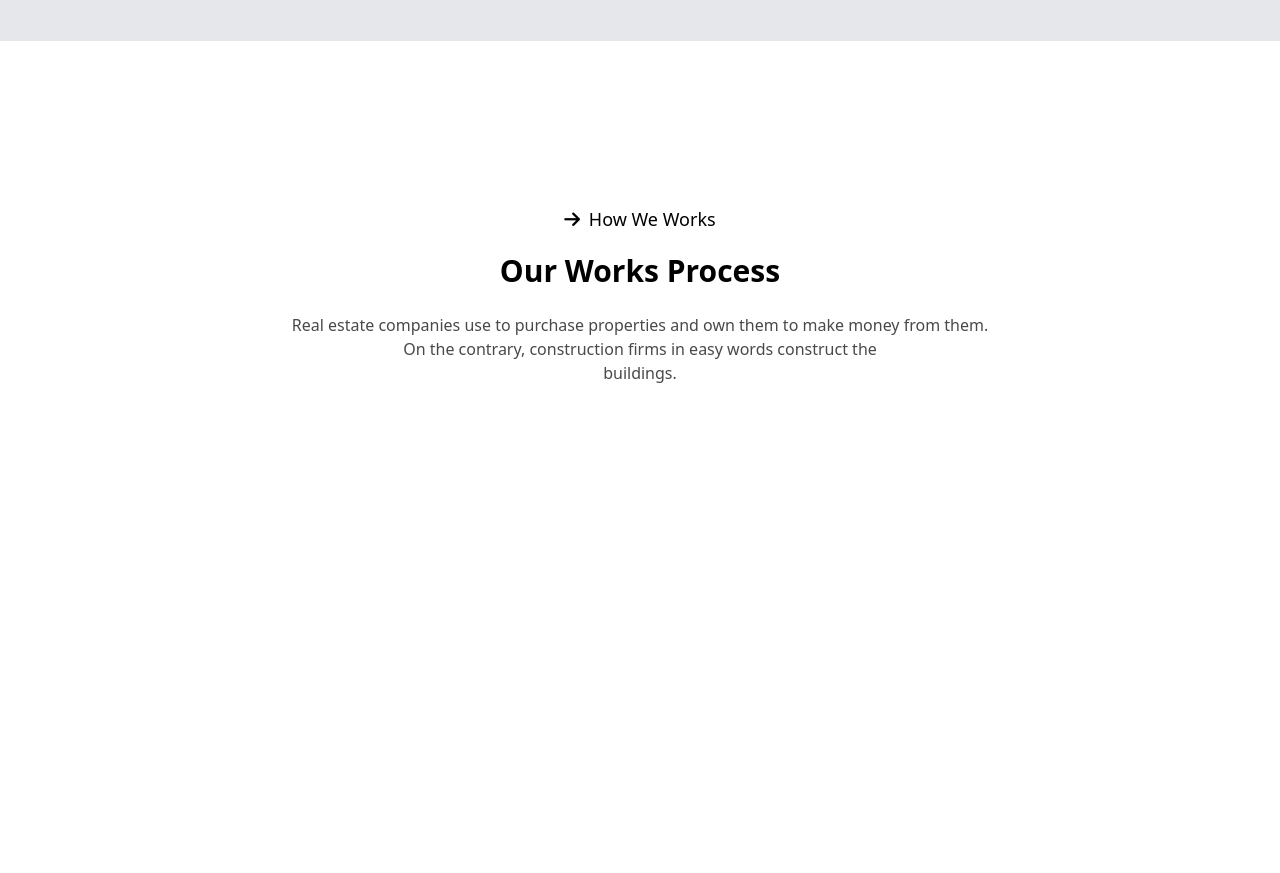
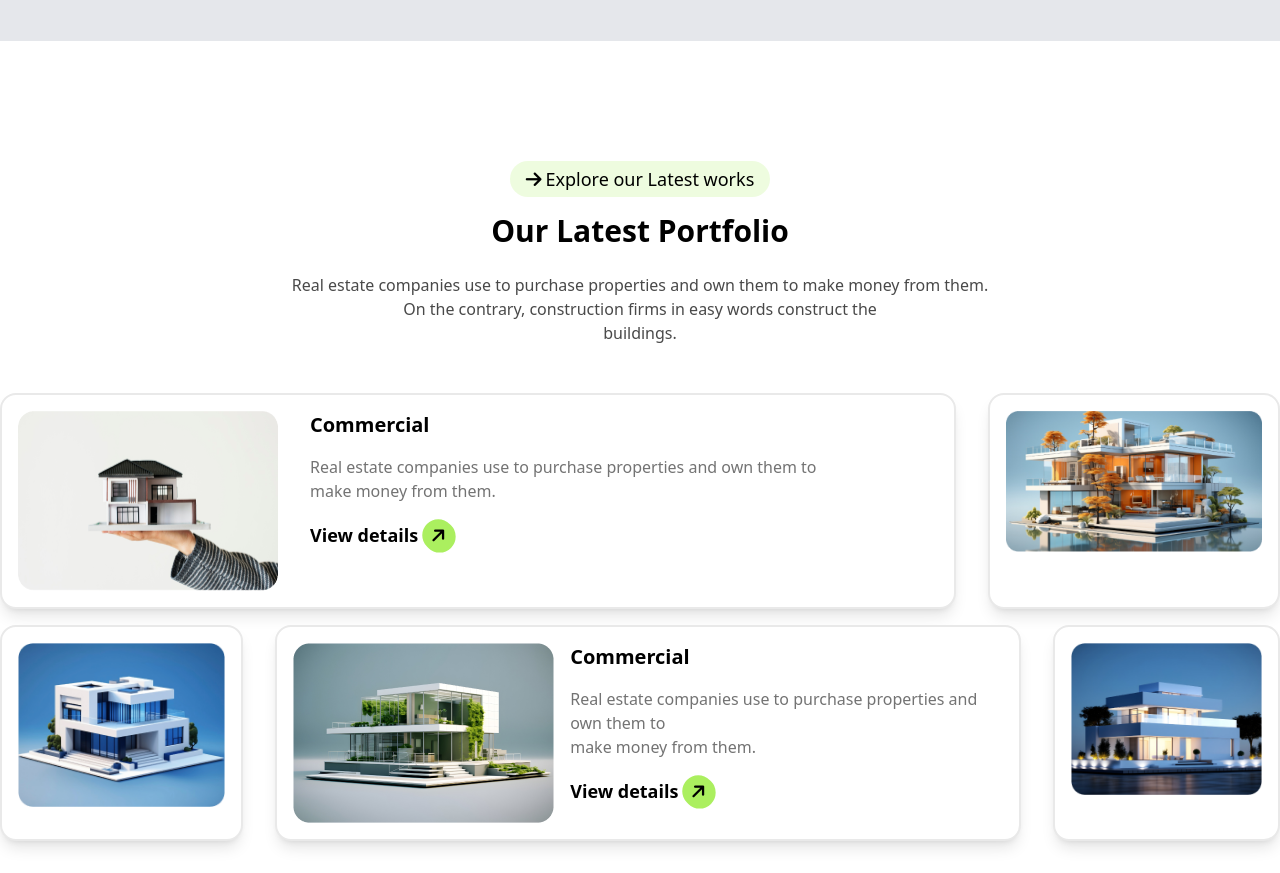
Before and after one commit to abdunnoorfaheem/DreamNest-Builders, a plain HTML site: page index.html in a window 1280 px wide. Shown: the part 2640-3513 px from the top of the page. Before the commit the page ends 3073 px from the top, so only its background shows below. Drawn offline with nearby package versions, Linux system fonts and the light colour scheme.

Commit message:
our latest portfolio section added

```diff
--- a/index.html
+++ b/index.html
@@ -154,14 +154,53 @@
 
 
     </main>
-    <!-- our latest portfolio -->
-    <section>
-        <div class="flex flex-col justify-center items-center p-4">
-            <button class=" text-center mt-16 text-lg px-4 py-1 bg-white rounded-3xl mb-4"><i class="fa-solid fa-arrow-right mr-1 "></i> How We Works</button>
-            <h1 class="text-3xl font-bold mb-6">Our Works Process</h1>
+    <!-- our latest portfolio start -->
+
+    <section class="mx-auto max-w-screen-2xl">
+        <div class="md:flex flex-col justify-center items-center p-4">
+            <button class="bg-[#ABEF5F33] text-center mt-6 text-lg px-4 py-1  rounded-3xl mb-4"><i class="fa-solid fa-arrow-right mr-1 "></i>Explore our Latest works</button>
+            <h1 class="text-3xl font-bold mb-6">Our Latest Portfolio</h1>
             <p class="text-[#494949] text-center mb-8">Real estate companies use to purchase properties and own them to make money from them. <br>On the contrary, construction firms in easy words construct the<br> buildings.</p>
         </div>
+        <div class=" grid grid-cols-1 md:grid-cols-4 gap-4">
+
+            <div class="grid col-span-3 border-2 border-[#E9E9E9]  rounded-2xl shadow-lg p-4 bg-[#FFFFFF]">
+                <div class="flex">
+                    <img src="img/img1.png" alt="">
+                    <div class="ml-8">
+                        <h3 class="text-xl font-bold mb-4">Commercial</h3>
+                        <p class="text-[#737373] mb-4">Real estate companies use to purchase properties and own them to <br>make money from them. </p>
+                        <p class="text-lg font-bold">View details <i class="fa-solid fa-arrow-right bg-[#ABEF5F] p-2 rounded-2xl -rotate-45"></i></p>
+                    </div>
+                </div>
+
+            </div>
+            <div class="grid col-span-1 border-2 border-[#E9E9E9] ml-4 p-4 rounded-2xl shadow-lg  bg-[#FFFFFF]">
+                <img src="img/img2.png" alt="">
+            </div>
+
+        </div>
+        <div class="grid grid-cols-1 md:grid-cols-5 gap-4 mt-4 mb-8">
+            <div class=" grid col-span-1 border-2 border-[#E9E9E9]  p-4 rounded-2xl shadow-lg  bg-[#FFFFFF]">
+                <img class="mx-auto" src="img/img3.png" alt="">
+            </div>
+            <div class="grid col-span-3  border-2 border-[#E9E9E9] ml-4 p-4 rounded-2xl shadow-lg  bg-[#FFFFFF]">
+                <div class="flex">
+                    <img src="img/img4.png" alt="">
+                    <div class="ml-4">
+                        <h3 class="text-xl font-bold mb-4">Commercial</h3>
+                        <p class="text-[#737373] mb-4">Real estate companies use to purchase properties and own them to <br>make money from them. </p>
+                        <p class="text-lg font-bold">View details <i class="fa-solid fa-arrow-right bg-[#ABEF5F] p-2 rounded-2xl -rotate-45"></i></p>
+                    </div>
+                </div>
+            </div>
+            <div class="grid col-span-1 border-2 border-[#E9E9E9] ml-4 p-4 rounded-2xl shadow-lg  bg-[#FFFFFF]">
+                <img class="mx-auto" src="img/img5.png" alt="">
+            </div>
+        </div>
     </section>
+
+    <!-- our latest portfolio end -->
 </body>
 
 </html>
```
